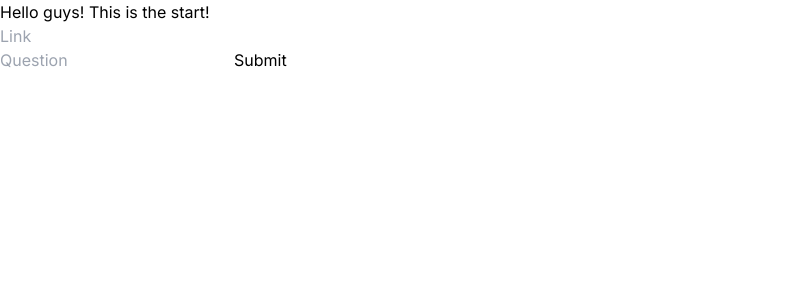
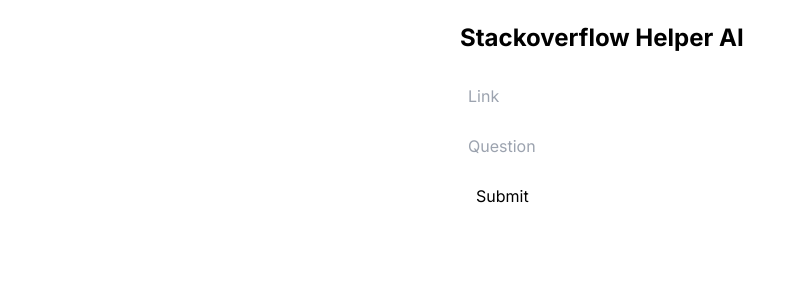
Before and after one commit to r4z33n4l1/StackOverFlow-helperAi, a Next.js app in the folder stackoverflow-helper-ai/: page / in a window 1280 px wide. Shown: the top 300 px of the page, without its empty margins (0-805 px from the left). Built offline with nearby package versions, Linux system fonts and the light colour scheme; no server answers.

Commit message:
finishing touches, and code cleanup

```diff
--- a/stackoverflow-helper-ai/src/app/globals.css
+++ b/stackoverflow-helper-ai/src/app/globals.css
@@ -5,3 +5,40 @@
 text {
   color: black
 }
+
+
+.container {
+  max-width: 400px;
+  margin: 0 auto;
+  padding: 20px;
+}
+
+.title {
+  font-size: 24px;
+  font-weight: bold;
+  margin-bottom: 20px;
+}
+
+.form {
+  margin-bottom: 20px;
+}
+
+.form input {
+  width: 100%;
+  padding: 8px;
+  margin-bottom: 10px;
+}
+
+.form button {
+  padding: 8px 16px;
+}
+
+.loading {
+  font-style: italic;
+}
+
+.response {
+  margin-top: 20px;
+  border: 1px solid #ccc;
+  padding: 10px;
+}
--- a/stackoverflow-helper-ai/src/app/page.tsx
+++ b/stackoverflow-helper-ai/src/app/page.tsx
@@ -8,18 +8,13 @@ export default function Home() {
   const [question, setQuestion] = useState('');
   const [loading, setLoading] = useState(false);
   const [response, setResponse] = useState('');
-  const [prompt, setPrompt] = useState('');
 
-  const handleClick = async () => {
-    const aiResponse = await aiFetch('Hello bestie!');
-    console.log(aiResponse);
-  };
 
   const handleSubmit = async (e: React.FormEvent<HTMLFormElement>) => {
     e.preventDefault();
 
     if (!linkValid(link)) {
-      console.log('Invalid link');
+      alert('Invalid link');
       return;
     }
 
@@ -28,25 +23,24 @@ export default function Home() {
     setLoading(false);
 
     const usePrompt = `My question is ${question}. Give me the answer from: ${bodyContent}`.replace(/ {2,}/g, '');
-    console.log(usePrompt);
-    setPrompt(usePrompt);
+    // console.log(usePrompt);
 
     const aiResponse = await aiFetch(usePrompt);
     setResponse(aiResponse);
   };
 
-  return (
-    <div>
-      <h1>Hello guys! This is the start!</h1>
-      <form onSubmit={handleSubmit}>
-        <input type="text" placeholder="Link" value={link} onChange={(e) => setLink(e.target.value)} />
-        <br />
-        <input type="text" placeholder="Question" value={question} onChange={(e) => setQuestion(e.target.value)} />
-        <button type="submit">Submit</button>
-      </form>
-      {loading && <p>Loading...</p>}
-      {prompt && <p>Prompt: {prompt}</p>}
-      {response && <p>Response: {response}</p>}
-    </div>
-  );
+return (
+  <div className="container">
+    <h1 className="title">Stackoverflow Helper AI</h1>
+    <form className="form" onSubmit={handleSubmit}>
+      <input type="text" className="form-input" placeholder="Link" value={link} onChange={(e) => setLink(e.target.value)} />
+      <br />
+      <input type="text" className="form-input" placeholder="Question" value={question} onChange={(e) => setQuestion(e.target.value)} />
+      <button type="submit" className="form-button">Submit</button>
+    </form>
+    {loading && <p className="loading">Loading...</p>}
+    {response && <p className="response">{response}</p>}
+  </div>
+);
+
 }
```
